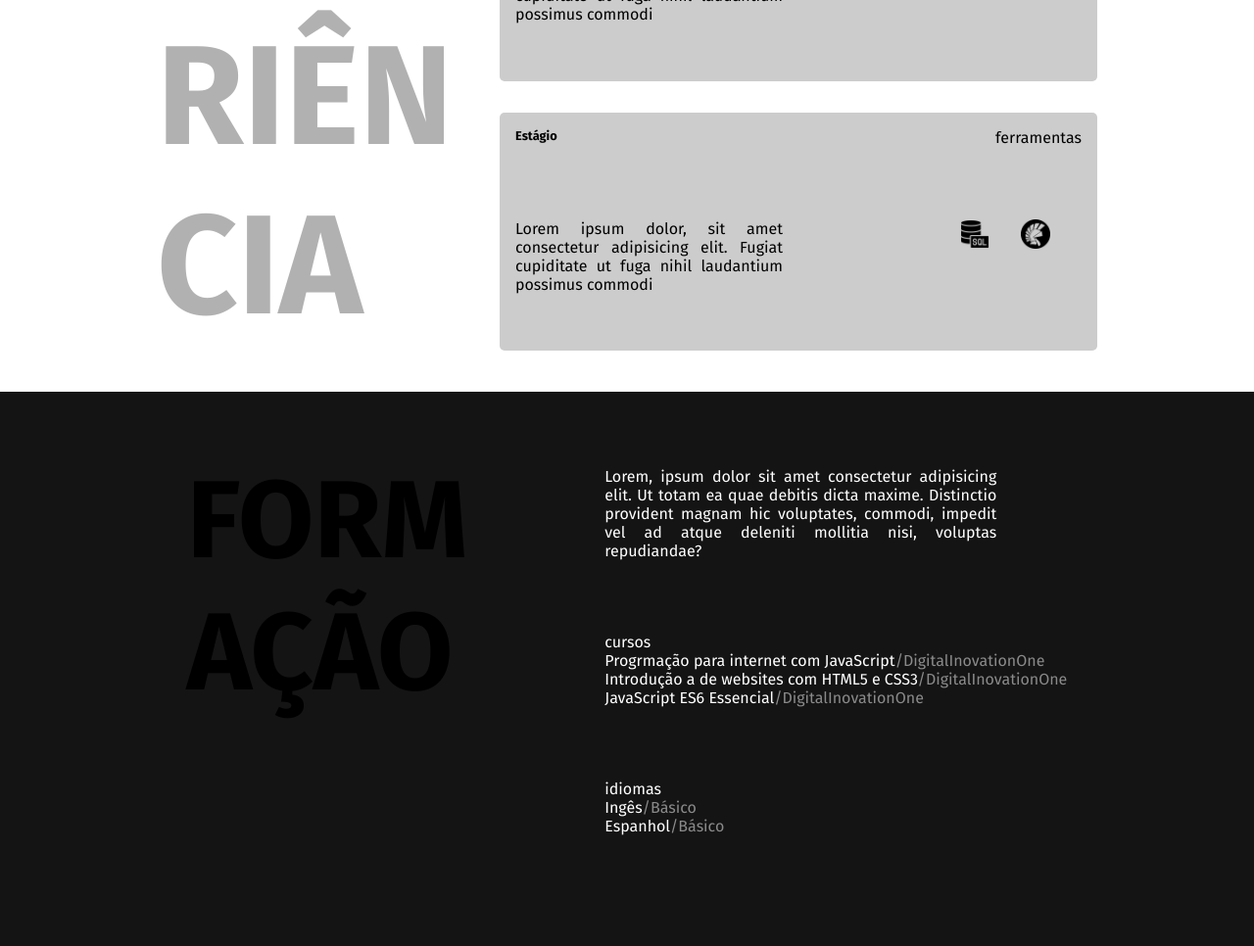
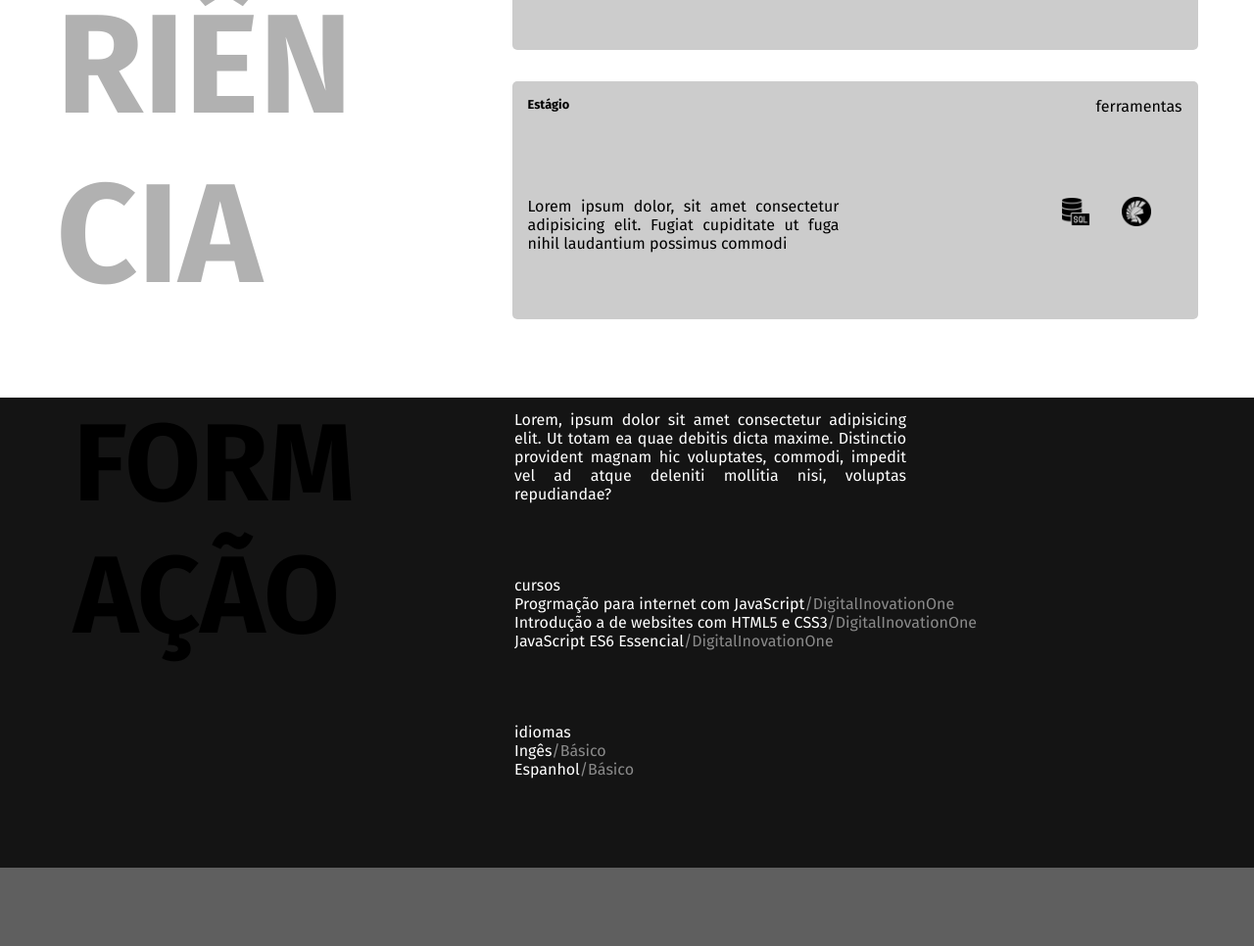
Before and after one commit to josuevictor/PaginaDeApresentacao, a plain HTML site: page index.html in a window 1280 px wide. Shown: the part 967-1933 px from the top of the page at 98% size. Drawn offline with Linux system fonts and the light colour scheme.

Commit message:
ajustes na sessão de formação

```diff
--- a/style.css
+++ b/style.css
@@ -82,7 +82,8 @@ div.texto-intro{
 
 .container-experiencia{
     display: flex;
-    padding: 2rem 10rem;
+    justify-content: space-around;
+    margin: auto;
 }
 
 
@@ -105,6 +106,7 @@ div.texto-intro{
 
 .card-container{
     display: grid;
+    max-width: 700px;
     gap: 2rem;
 }
 
@@ -129,7 +131,6 @@ div.texto-intro{
 
 /*EXPERIÊNCIA TXTs*/
 div.titulo-experiencia{
-    display: block;
     width: 350px;
     word-wrap: break-word;
     font-weight: 900;
@@ -145,10 +146,10 @@ div.titulo-experiencia{
 
 /*FORMACAO*/
 section.container-formacao{
-    display: flex;
-    justify-content: space-evenly;
-    padding: 4rem;
-    margin-top: 10px;
+    display: grid;
+    justify-content: space-around;
+    grid-template-columns: 300px 680px;
+    margin-top: 5rem;
     background: #141414;
 }
 
```
